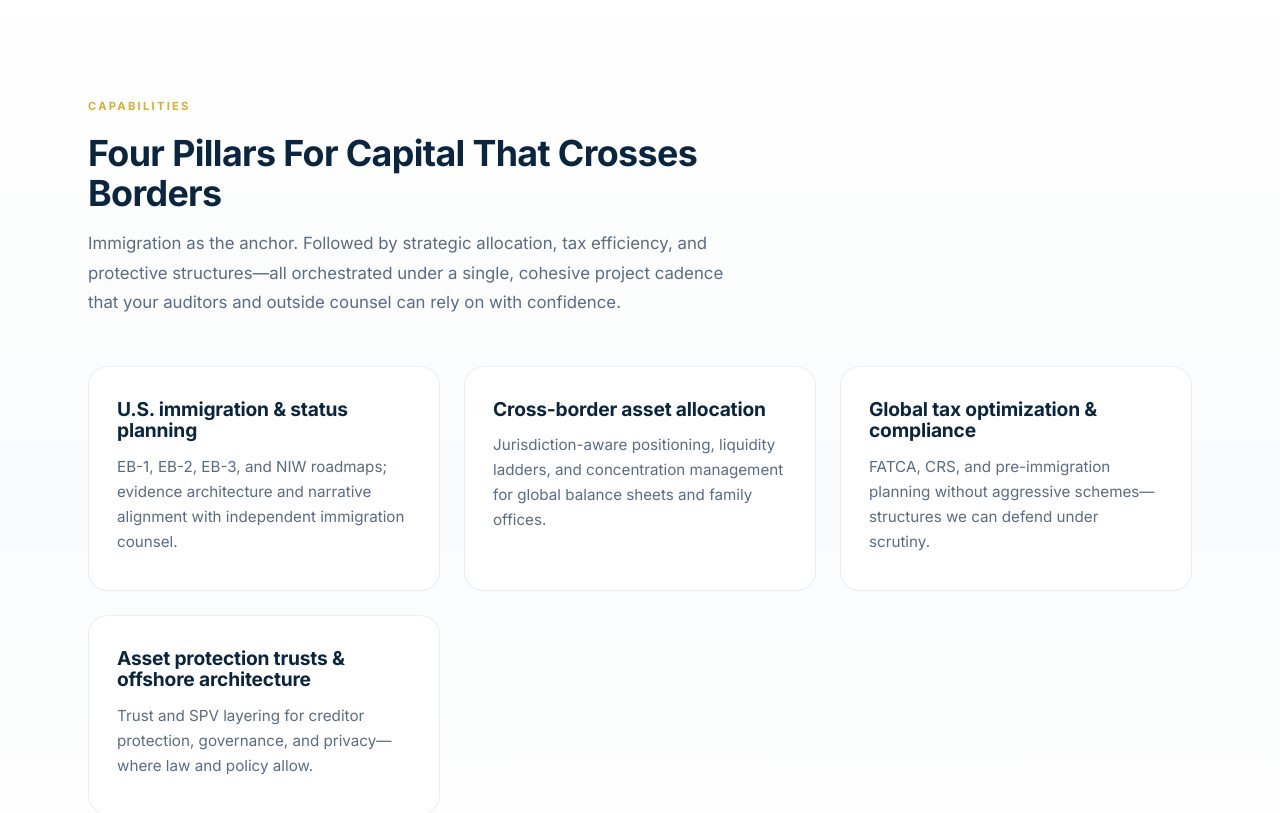
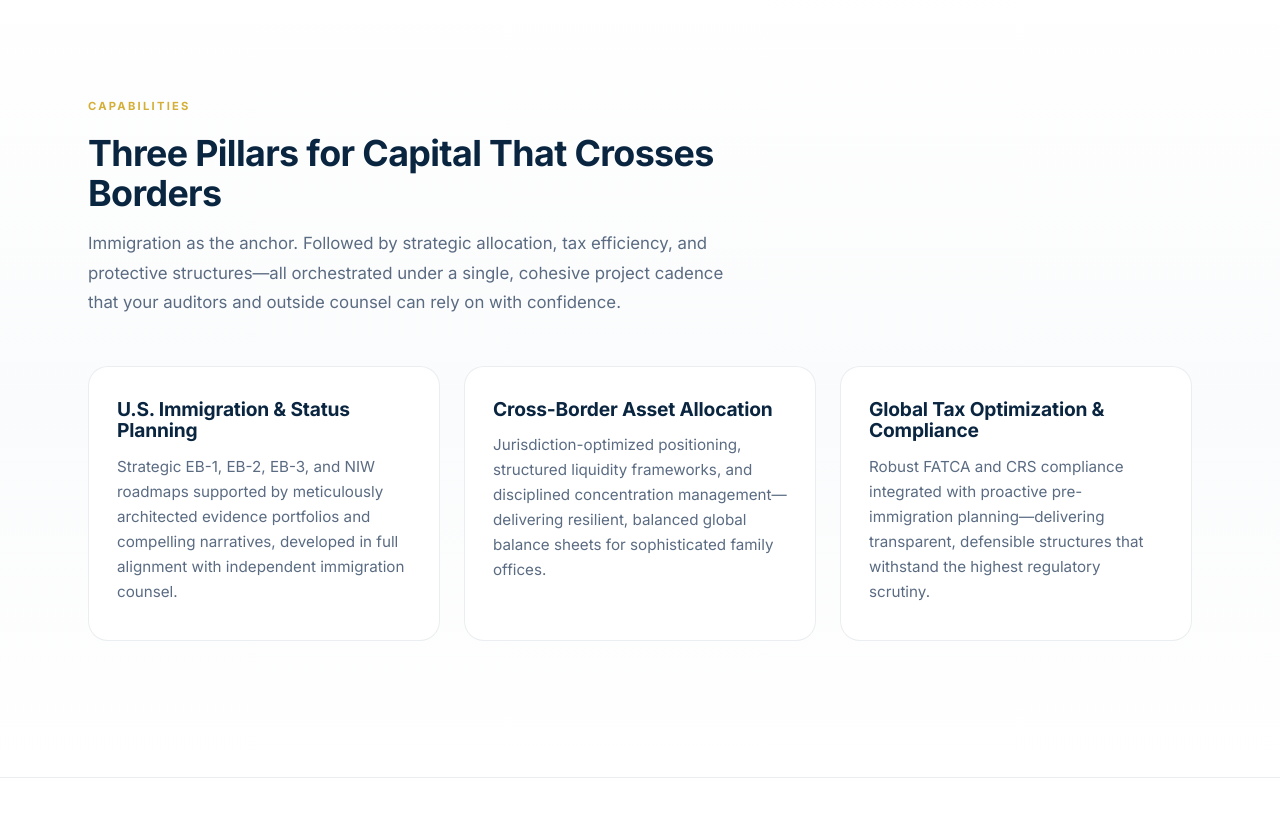
Before and after one commit to rvlfunding/rvl-funding, a Next.js app: page / in a window 1280 px wide. Shown: the part 920-1733 px from the top of the page. Built offline with nearby package versions, Linux system fonts and the light colour scheme.

Commit message:
Update page.tsx

```diff
--- a/src/app/page.tsx
+++ b/src/app/page.tsx
@@ -66,38 +66,33 @@ export default function Home() {
         <div className="container">
           <div className="section-head">
             <span className="eyebrow">Capabilities</span>
-            <h2 id="services-heading">Four Pillars For Capital That Crosses Borders</h2>
+            <h2 id="services-heading">Three Pillars for Capital That Crosses Borders</h2>
             <p>
               Immigration as the anchor. Followed by strategic allocation, tax efficiency, and protective structures—all orchestrated under a single, cohesive project cadence that your auditors and outside counsel can rely on with confidence.
             </p>
           </div>
-          <div className="service-grid">
+          <div className="service-grid" style={{ gridTemplateColumns: 'repeat(3, 1fr)' }}>
             <article className="service-card">
-              <h3>U.S. immigration &amp; status planning</h3>
+              <h3>U.S. Immigration &amp; Status Planning</h3>
               <p>
-                EB-1, EB-2, EB-3, and NIW roadmaps; evidence architecture and narrative alignment with
-                independent immigration counsel.
+                Strategic EB-1, EB-2, EB-3, and NIW roadmaps supported by meticulously architected evidence
+                portfolios and compelling narratives, developed in full alignment with independent immigration
+                counsel.
               </p>
             </article>
             <article className="service-card">
-              <h3>Cross-border asset allocation</h3>
+              <h3>Cross-Border Asset Allocation</h3>
               <p>
-                Jurisdiction-aware positioning, liquidity ladders, and concentration management for global
-                balance sheets and family offices.
+                Jurisdiction-optimized positioning, structured liquidity frameworks, and disciplined
+                concentration management—delivering resilient, balanced global balance sheets for sophisticated
+                family offices.
               </p>
             </article>
             <article className="service-card">
-              <h3>Global tax optimization &amp; compliance</h3>
+              <h3>Global Tax Optimization &amp; Compliance</h3>
               <p>
-                FATCA, CRS, and pre-immigration planning without aggressive schemes—structures we can defend
-                under scrutiny.
-              </p>
-            </article>
-            <article className="service-card">
-              <h3>Asset protection trusts &amp; offshore architecture</h3>
-              <p>
-                Trust and SPV layering for creditor protection, governance, and privacy—where law and policy
-                allow.
+                Robust FATCA and CRS compliance integrated with proactive pre-immigration planning—delivering
+                transparent, defensible structures that withstand the highest regulatory scrutiny.
               </p>
             </article>
           </div>
```
